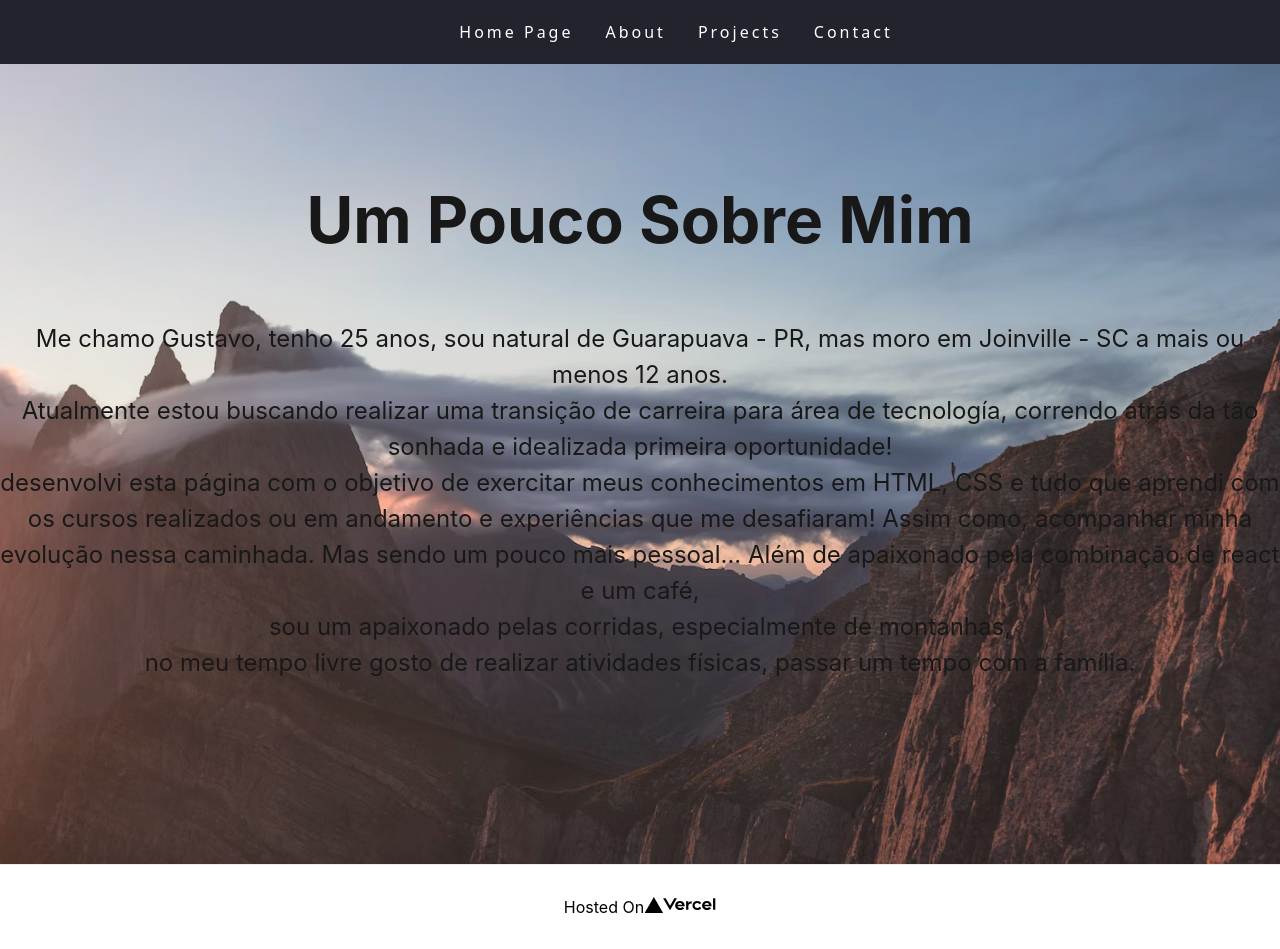
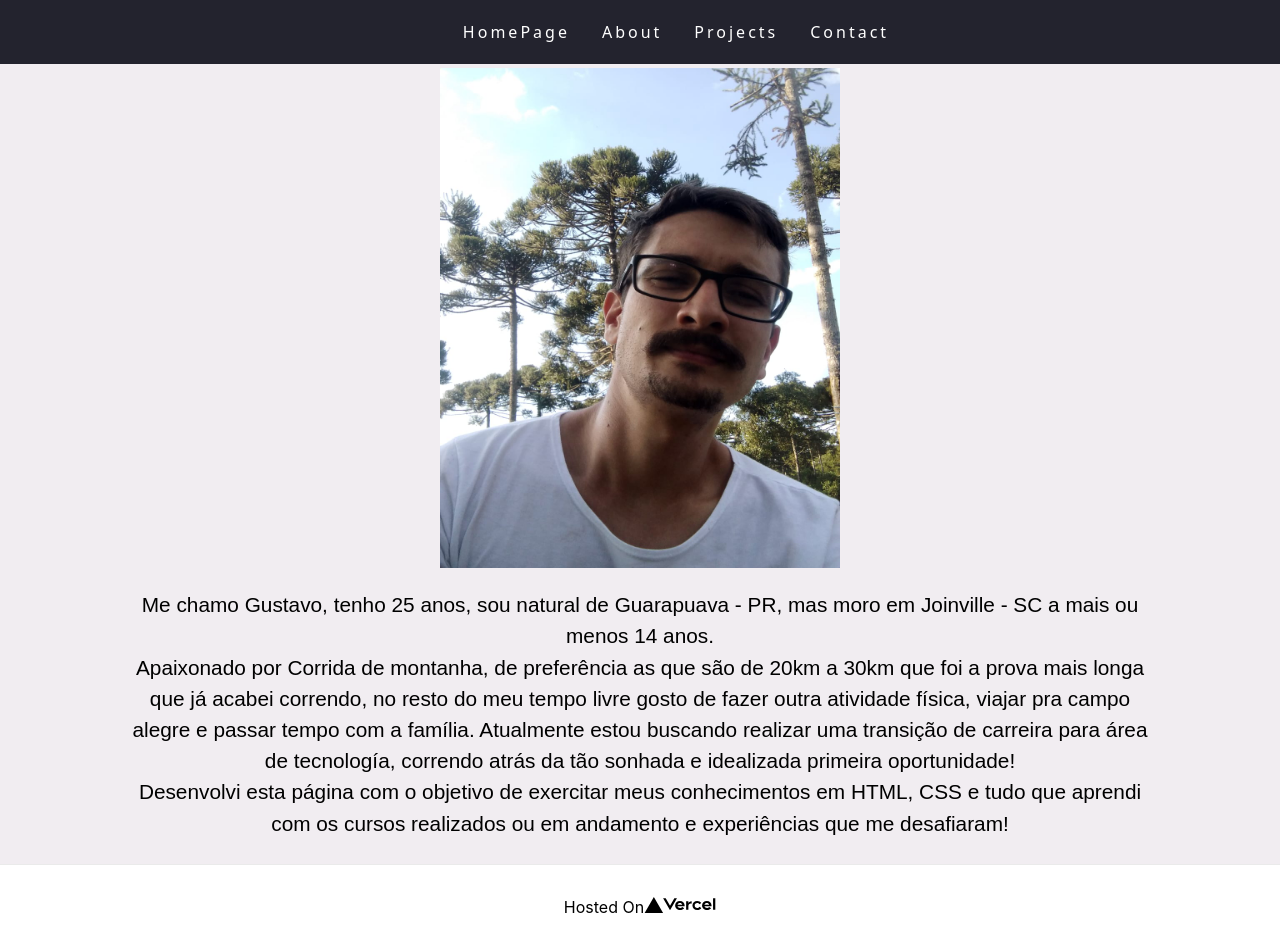
Before and after one commit to GustavoWornes/1997, a Next.js app: page /About in a window 1280 px wide. Built offline with nearby package versions, Linux system fonts and the light colour scheme.

Commit message:
Atualizações no about e projects

```diff
--- a/package.json
+++ b/package.json
@@ -5,7 +5,7 @@
   "scripts": {
     "dev": "next dev",
     "build": "next build",
-    "start": "next start",
+    "star t": "next start",
     "lint": "next lint"
   },
   "dependencies": {
--- a/pages/About/About.module.css
+++ b/pages/About/About.module.css
@@ -1,6 +1,4 @@
-.container{
 
-}
 .main{
     min-height: 100vh;
   padding: 0;
@@ -20,3 +18,7 @@
 .title a:active {
   text-decoration: underline;
 }
+.card{
+  margin-left: 10%;
+  margin-right: 10%;
+}
--- a/pages/About/index.jsx
+++ b/pages/About/index.jsx
@@ -1,6 +1,9 @@
 import Head from "next/head";
+
+import Image from "next/image";
 import styles from "../../styles/Home.module.css"
-
+import container from "../About/about.module.css"
+import teste from "../../public/eu.jpeg"
 export default function About (){
     return(
         <div className={styles.container}>
@@ -8,15 +11,26 @@ export default function About (){
                 <title>About</title>
             </Head>
             <main className={styles.main}>
-                <h1 className={styles.title}>
-                    Um Pouco Sobre Mim
-                </h1>
-                <p className={styles.description}>
-                Me chamo Gustavo, tenho 25 anos, sou natural de Guarapuava - PR, mas moro em Joinville - SC a mais ou menos 12 anos.<br/> Atualmente estou buscando realizar uma transição de carreira para área de tecnología, correndo atrás da tão sonhada e idealizada primeira oportunidade!<br/>
-desenvolvi esta página com o objetivo de exercitar meus conhecimentos em HTML, CSS e tudo que aprendi com os cursos realizados ou em andamento e experiências que me desafiaram! Assim como, acompanhar minha evolução nessa caminhada.
-Mas sendo um pouco mais pessoal... Além de apaixonado pela combinação de react e um café,<br/> sou um apaixonado pelas corridas, especialmente de montanhas, <br/>no meu tempo livre gosto de realizar atividades físicas, passar um tempo com a família.
-                </p>
 
+            <Image
+                            src={teste}
+                            alt="Gustavo"
+                            width={400}
+                            height={500}
+                    />
+                <div className={container.card}>
+
+                    <p className={styles.description}>
+                    Me chamo Gustavo, tenho 25 anos, sou natural de Guarapuava - PR, mas moro em Joinville - SC a mais ou menos 14 anos.<br/>
+Apaixonado por Corrida de montanha, de preferência as que são de 20km a 30km que foi a prova mais longa que já acabei correndo, no resto do meu tempo livre gosto de fazer outra atividade física, viajar pra campo alegre e passar tempo com a família.
+
+Atualmente estou buscando realizar uma transição de carreira para área de tecnología, correndo atrás da tão sonhada e idealizada primeira oportunidade!<br/>
+Desenvolvi esta página com o objetivo de exercitar meus conhecimentos em HTML, CSS e tudo que aprendi com os cursos realizados ou em andamento e experiências que me desafiaram!
+
+
+
+                    </p>
+                </div>
 
             </main>
         </div>
--- a/pages/Projects/index.jsx
+++ b/pages/Projects/index.jsx
@@ -3,7 +3,8 @@ export default function Projects () {
 
     return (
         <div className={styles.main}>
-            <h1 className={styles.title}>Em Construção</h1>
+            <h1 className={styles.title}><a href="https://projeto-tera.vercel.app/">E-Commerce</a></h1>
+            <p className={styles.description}>Esse Projeto foi desenvolvido no BootCamp da <a href="https://somostera.com/">Tera</a>,Foi desenvolvido em react no front-end e o back-end em Node.js. <br/>As telas foram divididas em Homepage,Pagina do produto, login,perfil do usuário e por fim carrinho de compras.</p>
         </div>
     )
 }
--- a/pages/index.jsx
+++ b/pages/index.jsx
@@ -13,7 +13,7 @@ export default function Home() {
 
       <main className={styles.main}>
         <h1 className={styles.title}>
-          First project with <a href="https://nextjs.org">Next.js!</a>
+          Meu primeiro projeto Usando o <a href="https://nextjs.org">Next.js!</a>
         </h1>
 
 
--- a/src/components/NavBar/NavBar.js
+++ b/src/components/NavBar/NavBar.js
@@ -6,7 +6,7 @@ export default function NavBar (){
             <div className={styles.navbar}>
                 <nav >
                     <ul>
-                    <Link href="/"><a><li>Home Page</li></a></Link>
+                    <Link href="/"><a><li>HomePage</li></a></Link>
                     <Link href="/About"><a><li>About</li></a></Link>
                     <Link href="/Projects"><a><li>Projects</li></a></Link>
                     <Link href="/Contact"><a><li>Contact</li></a></Link>
--- a/styles/Home.module.css
+++ b/styles/Home.module.css
@@ -1,6 +1,4 @@
-.container {
 
-}
 
 .main {
   min-height: 100vh;
@@ -10,9 +8,10 @@
   flex-direction: column;
   justify-content: center;
   align-items: center;
-  background:url('../public/photo-1661183977745-e71963f46e02.jpg') no-repeat;
+/*   background:url('../public/photo-1661183977745-e71963f46e02.jpg') no-repeat;
   background-size:cover;
-  opacity: 0.9;
+  opacity: 0.9; */
+  background-color: rgb(241, 237, 241);
   height:92vh;
 }
 
@@ -41,9 +40,9 @@
 }
 
 .description {
-  margin: 4rem 0;
+  font-family:Arial, Helvetica, sans-serif;
   line-height: 1.5;
-  font-size: 1.5rem;
+  font-size: 1.3rem;
 }
 
 .code {
```
Also changed, not shown: public/eu.jpeg (added).
